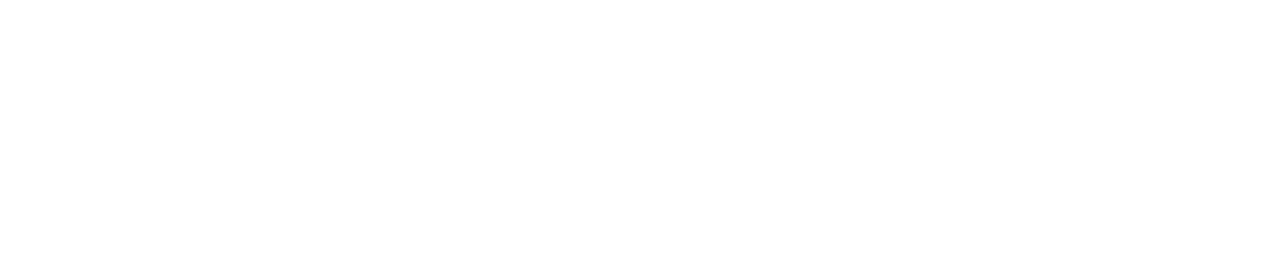
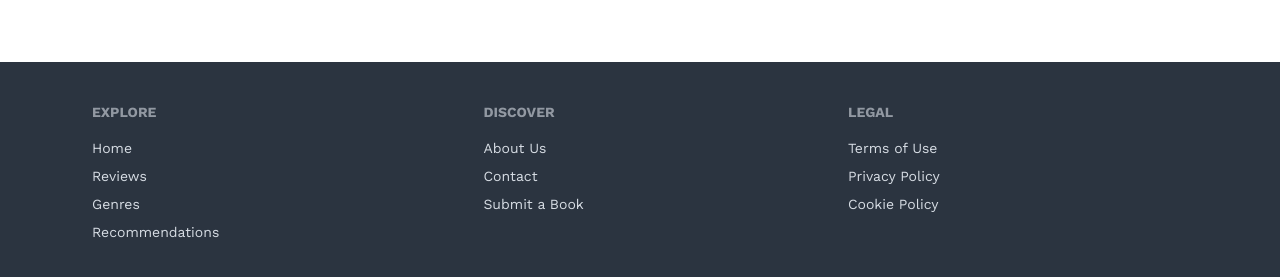
Before and after one commit to shaishabcoding/Book-Buzz, a React (Vite) app: page / in a window 1280 px wide. Shown: the part 1727-2004 px from the top of the page. Before the commit the page ends 1789 px from the top, so only its background shows below. Built offline with nearby package versions, Linux system fonts and the light colour scheme; a web font is replaced by a local one.

Commit message:
added footer

```diff
--- a/src/components/banner/Banner.jsx
+++ b/src/components/banner/Banner.jsx
@@ -8,8 +8,8 @@
         <div>
           <h1 className="lg:text-5xl text-3xl font-bold mb-4 lg:mb-8 lg:flex flex-col gap-6 font-playfair">
             <span> Explore Endless Worlds with</span>
-            <span>
-              Our{" "}
+            <span className="flex gap-2 mr-2 lg:mr-0">
+              Our
               <span className="bg-gradient-to-r from-blue-600 via-green-500 to-indigo-400 inline-block text-transparent bg-clip-text">
                 Book Bazaar
               </span>
--- /dev/null
+++ b/src/components/footer/Footer.jsx
@@ -0,0 +1,51 @@
+import { Link } from "react-router-dom";
+
+const Footer = () => {
+  return (
+    <footer className="bg-neutral">
+      <div className="footer p-10  text-neutral-content lg:container mx-auto lg:max-w-6xl lg:px-7">
+        <nav>
+          <h6 className="footer-title">Explore</h6>
+          <Link to="/" className="link link-hover">
+            Home
+          </Link>
+          <Link to="/reviews" className="link link-hover">
+            Reviews
+          </Link>
+          <Link to="/genres" className="link link-hover">
+            Genres
+          </Link>
+          <Link to="/recommendations" className="link link-hover">
+            Recommendations
+          </Link>
+        </nav>
+        <nav>
+          <h6 className="footer-title">Discover</h6>
+          <Link to="/about-us" className="link link-hover">
+            About Us
+          </Link>
+          <Link to="/contact" className="link link-hover">
+            Contact
+          </Link>
+          <Link to="/submit" className="link link-hover">
+            Submit a Book
+          </Link>
+        </nav>
+        <nav>
+          <h6 className="footer-title">Legal</h6>
+          <Link to="/terms-of-use" className="link link-hover">
+            Terms of Use
+          </Link>
+          <Link to="/privacy-policy" className="link link-hover">
+            Privacy Policy
+          </Link>
+          <Link to="/cookie-policy" className="link link-hover">
+            Cookie Policy
+          </Link>
+        </nav>
+      </div>
+    </footer>
+  );
+};
+
+export default Footer;
--- a/src/routes/aboutUs/AboutUs.jsx
+++ b/src/routes/aboutUs/AboutUs.jsx
@@ -5,7 +5,7 @@
         About Us
       </h2>
       <p className="text-3xl font-semibold">
-        Welcome to{" "}
+        Welcome to
         <span className="bg-gradient-to-r from-blue-600 via-green-500 to-indigo-400 inline-block text-transparent bg-clip-text">
           Book Buzz
         </span>
--- a/src/routes/bookDetails/BookDetails.jsx
+++ b/src/routes/bookDetails/BookDetails.jsx
@@ -37,7 +37,7 @@
     }
   };
   return (
-    <div className="grid grid-cols-1 lg:grid-cols-2 gap-4 lg:gap-10 mx-4 mb-4 lg:mt-4">
+    <div className="grid grid-cols-1 lg:grid-cols-2 gap-4 lg:gap-10 mx-4 mb-6 lg:mt-4 lg:mb-16">
       <img
         src={image}
         alt={`image of ${bookName}`}
--- a/src/routes/listedBooks/ListedBooks.jsx
+++ b/src/routes/listedBooks/ListedBooks.jsx
@@ -4,7 +4,7 @@
 const ListedBooks = () => {
   const [sort, setSort] = useState("");
   return (
-    <div className="lg:mt-6 mt-4 mx-3 lg:mx-0">
+    <div className="lg:mt-6 mt-4 mx-3 lg:mx-0 lg:mb-16 mb-4">
       <h2 className="lg:text-5xl text-3xl font-bold text-center mb-4 lg:mb-6 font-playfair bg-gray-300 rounded-lg p-6 lg:p-8">
         Books
       </h2>
--- a/src/routes/readBookCart/ReadBookCart.jsx
+++ b/src/routes/readBookCart/ReadBookCart.jsx
@@ -35,7 +35,7 @@
       .then((data) => setBooks(data));
   }, []);
   return (
-    <div className="bg-gray-50 rounded-lg py-16 px-6 flex items-center justify-center overflow-hidden drop-shadow-sm m-4 lg:mx-0">
+    <div className="bg-gray-50 rounded-lg py-16 px-6 flex items-center justify-center overflow-hidden drop-shadow-sm m-4 lg:mx-0 mb-4 lg:mb-16">
       <BarChart
         width={1300}
         height={300}
--- a/src/routes/root/Root.jsx
+++ b/src/routes/root/Root.jsx
@@ -2,12 +2,16 @@
 import Navbar from "../../components/navbar/Navbar";
 import { ToastContainer } from "react-toastify";
 import "react-toastify/dist/ReactToastify.css";
+import Footer from "../../components/footer/Footer";
 const Root = () => {
   return (
-    <div className="lg:container mx-auto lg:max-w-6xl lg:px-3">
-      <Navbar />
-      <ToastContainer />
-      <Outlet />
+    <div>
+      <div className="lg:container mx-auto lg:max-w-6xl lg:px-3">
+        <Navbar />
+        <ToastContainer />
+        <Outlet />
+      </div>
+      <Footer />
     </div>
   );
 };
```
